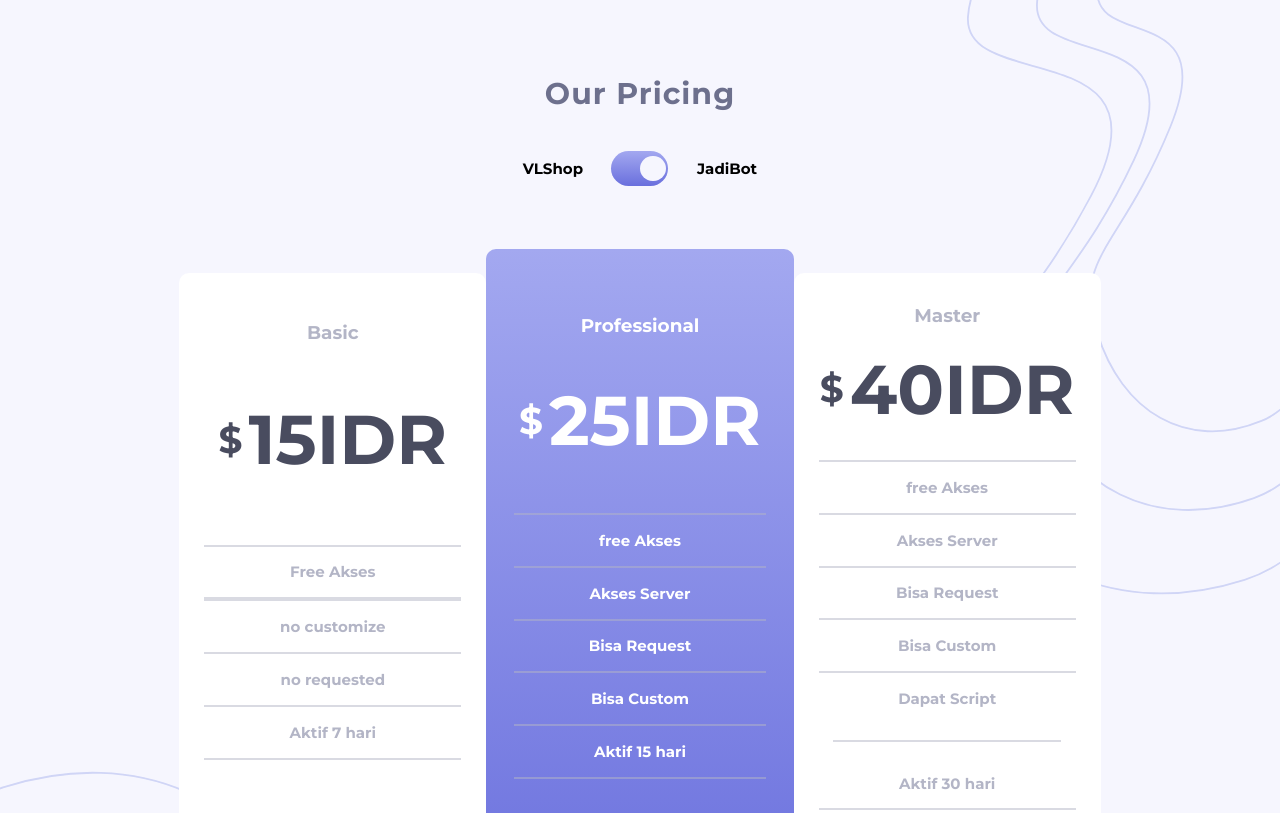
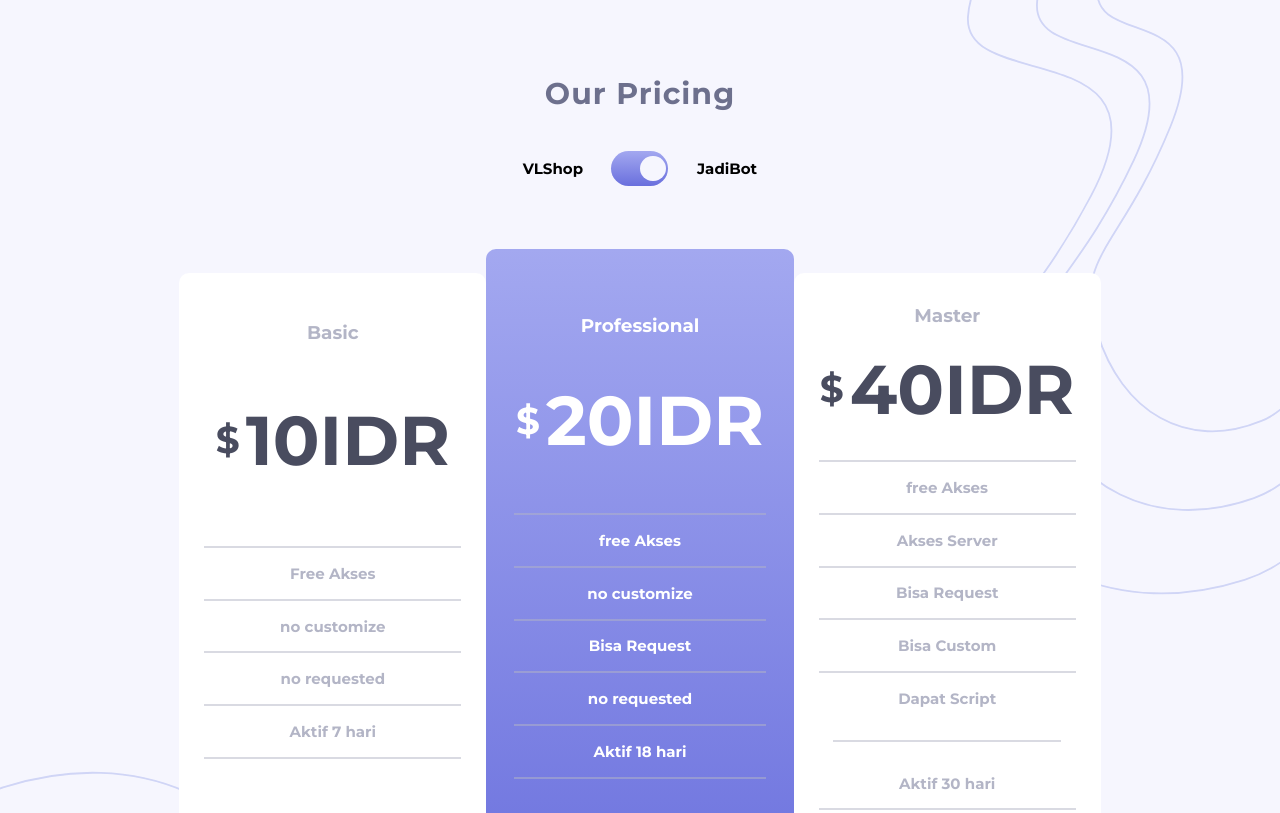
Before and after one commit to VynaaValerie/pricing.io, a plain HTML site: page index.html in a window 1280 px wide. Shown: the top 813 px of the page. Drawn offline with Linux system fonts and the light colour scheme.

Commit message:
index.html

```diff
--- a/index.html
+++ b/index.html
@@ -28,11 +28,10 @@
       <!-- Container 1 -->
       <article class="pricing container-1">
         <h2>Basic</h2>
-        <p class="price-1"><span class="dollar-sign">&dollar;</span>15IDR</p>
+        <p class="price-1"><span class="dollar-sign">&dollar;</span>10IDR</p>
         <ul>
            <hr>
           <li> Free Akses</li>
-          <hr>
           <hr>
           <li> no customize</li>
           <hr>
@@ -46,18 +45,18 @@
       <!-- Container 2 -->
       <article class="pricing container-2">
         <h2>Professional</h2>
-        <p class="price-2"> <span class="dollar-sign">&dollar;</span>25IDR</p>
+        <p class="price-2"> <span class="dollar-sign">&dollar;</span>20IDR</p>
         <ul>
           <hr>
           <li> free Akses</li>
           <hr>
-          <li> Akses Server</li>
+          <li> no customize</li>
           <hr>
           <li> Bisa Request</li>
           <hr>
-          <li> Bisa Custom</li>
+          <li>no requested</li>
           <hr>
-          <li> Aktif 15 hari</li>
+          <li> Aktif 18 hari</li>
           <hr>
         </ul>
         <button>Learn more</button>
```
